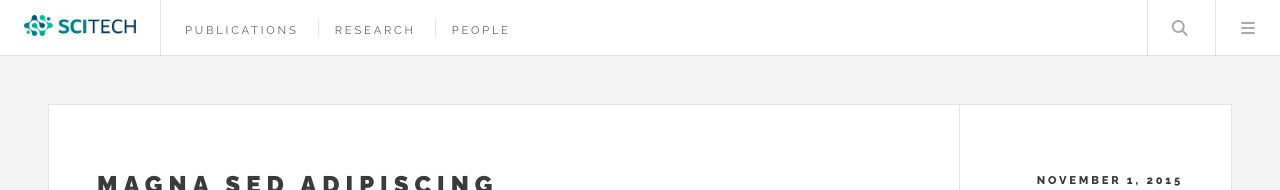
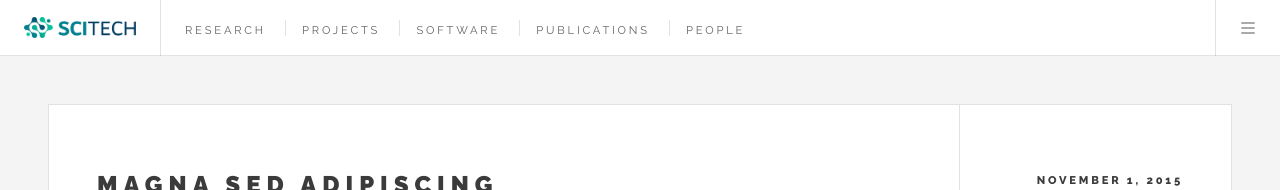
Before and after one commit to scitech-isi/scitech-isi.github.io, a Jekyll site: the page built from index.html, in a window 1280 px wide. Shown: the top 190 px of the page. Built offline with Jekyll 4.4.1, drawn with Linux system fonts in a browser that asks for light colours; nearby versions of some CDN libraries; library files that are not in the unit come from our copies.

Commit message:
minor edits

```diff
--- a/_includes/header.html
+++ b/_includes/header.html
@@ -1,20 +1,22 @@
 <header id="header">
-    <h1><a href="/"><img src="/images/scitech-logo.png" style="width: 10em"/></a></h1>
+    <h1><a href="/"><img src="/images/scitech-logo.png" style="width: 10em" alt=""/></a></h1>
     <nav class="links">
         <ul>
+            <li><a href="#">Research</a></li>
+            <li><a href="#">Projects</a></li>
+            <li><a href="#">Software</a></li>
             <li><a href="#">Publications</a></li>
-            <li><a href="#">Research</a></li>
             <li><a href="#">People</a></li>
         </ul>
     </nav>
     <nav class="main">
         <ul>
-            <li class="search">
-                <a class="fa-search" href="#search">Search</a>
-                <form id="search" method="get" action="#">
-                    <input type="text" name="query" placeholder="Search"/>
-                </form>
-            </li>
+<!--            <li class="search">-->
+<!--                <a class="fa-search" href="#search">Search</a>-->
+<!--                <form id="search" method="get" action="#">-->
+<!--                    <input type="text" name="query" placeholder="Search"/>-->
+<!--                </form>-->
+<!--            </li>-->
             <li class="menu">
                 <a class="fa-bars" href="#menu">Menu</a>
             </li>
--- a/assets/css/main.css
+++ b/assets/css/main.css
@@ -3153,7 +3153,7 @@ body {
 #header h1 {
     height: inherit;
     line-height: inherit;
-    padding: 0.2em 0 0 1.5em;
+    padding: 0.3em 0 0 1.5em;
     white-space: nowrap;
 }
 
@@ -3304,7 +3304,7 @@ body {
     }
 
     #header h1 {
-        padding: 0.5em 0 0 1em;
+        padding: 0.3em 0 0 1em;
     }
 
     #header .main .search {
```
